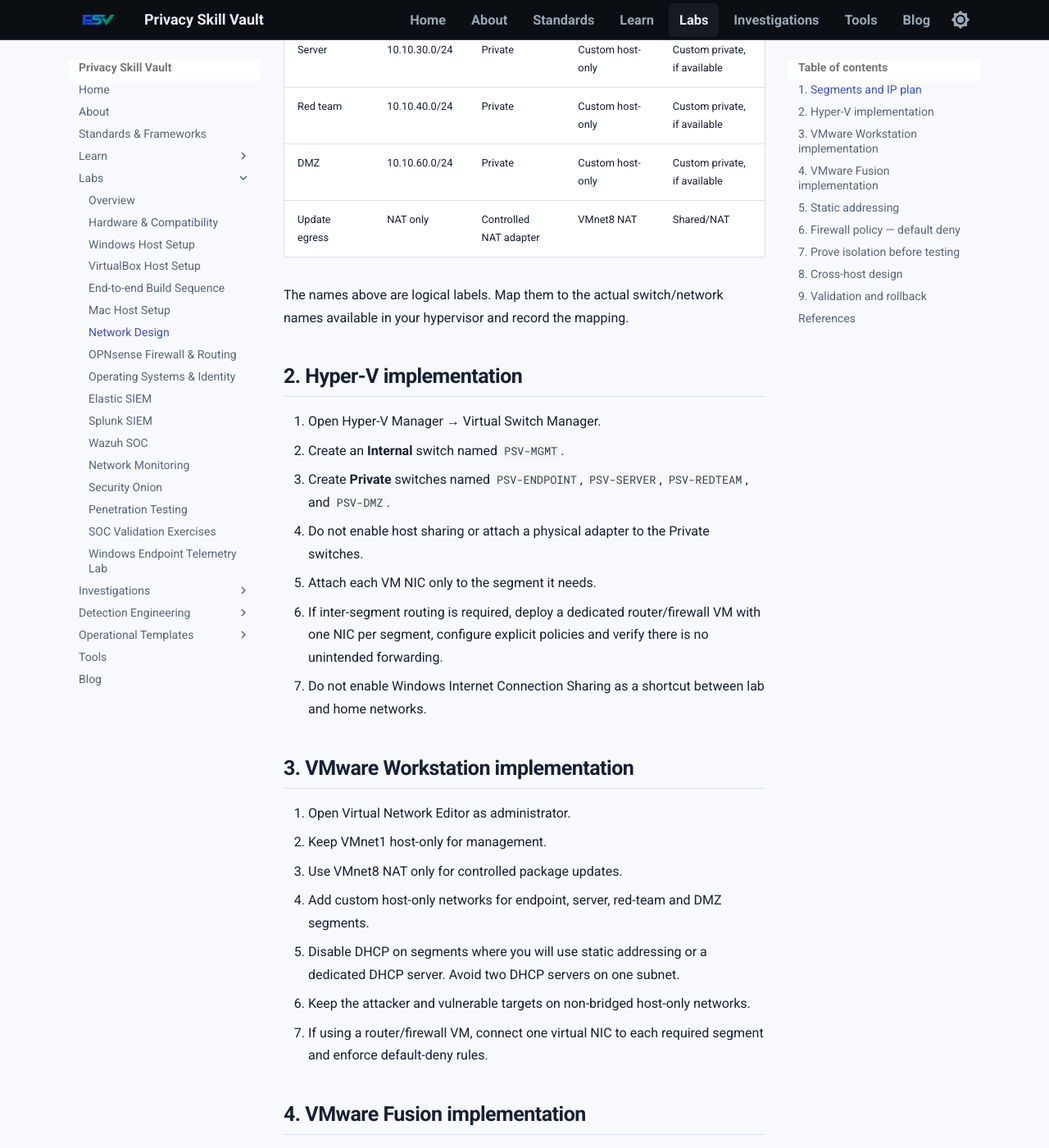
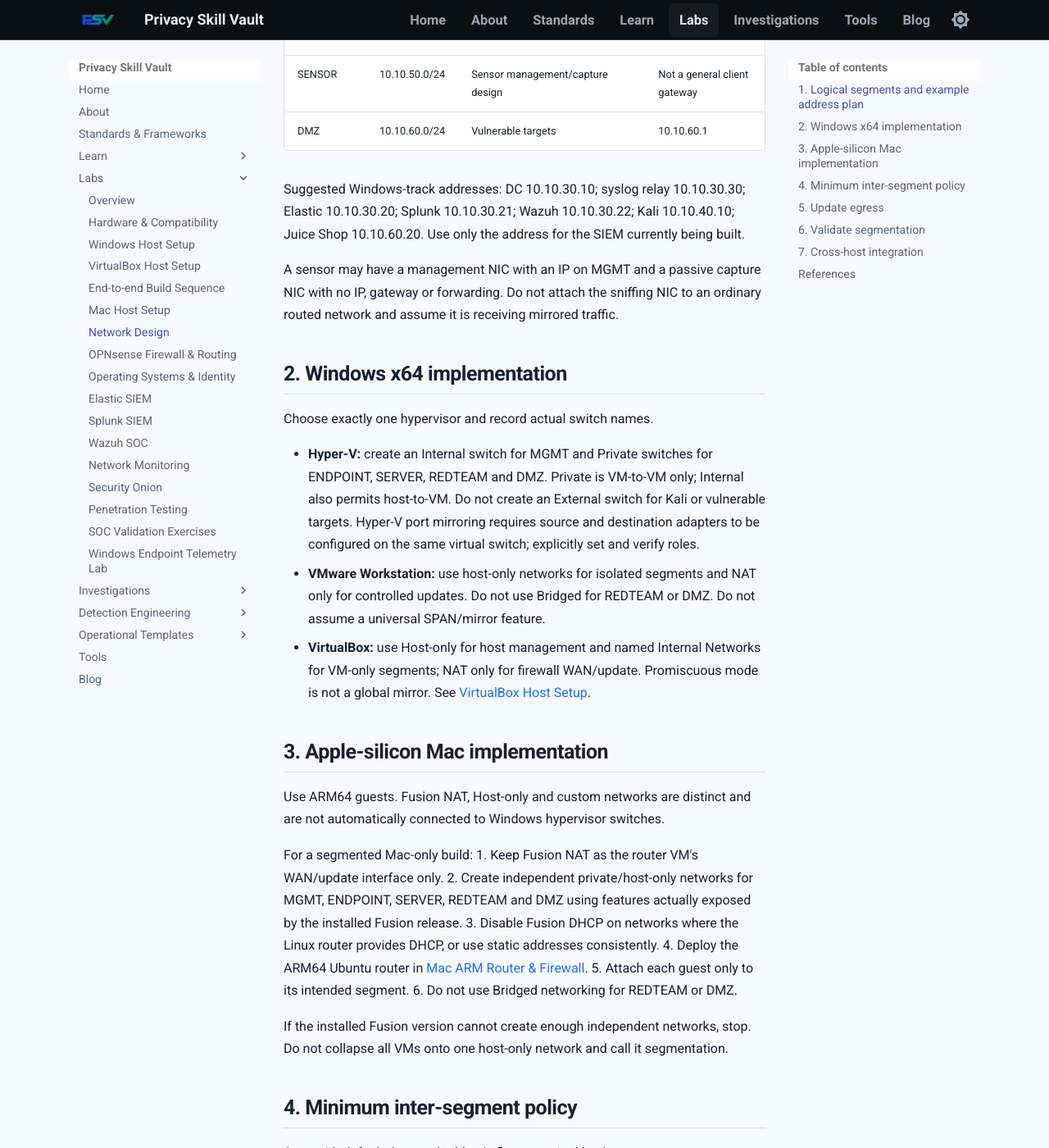
Before and after one commit to PrivacySkillVault/privacyskillvault.github.io, an MkDocs documentation site: the page built from docs/labs/network-design.md, in a window 1280 px wide and 1400 px high, scrolled down 699 px. Shown: the whole window at 82% size. Built offline with MkDocs 1.6.1 and Material for MkDocs 9.7.7, drawn with Linux system fonts in a browser that asks for light colours; some of the changed text lies outside the part shown.

Commit message:
Phase 6: align dual-platform network architecture and segmentation

````diff
--- a/docs/labs/network-design.md
+++ b/docs/labs/network-design.md
@@ -1,138 +1,96 @@
-# Lab 3 — Network design, segmentation and routing
+# Lab — Network design and segmentation
 
-<badge color="warning">Build guide — validate isolation before connecting targets</badge>
+<badge color="warning">Architecture baseline — validate on the selected hypervisor</badge>
 
-This guide defines the network layout used by all subsequent PSV labs. Build the networks first and prove isolation before installing Kali or vulnerable applications.
+This page defines the logical networks used by both host tracks. The Windows and Mac implementations are not interchangeable. Follow the [Master Build Sequence](build-sequence.md).
 
-## 1. Segments and IP plan
+## 1. Logical segments and example address plan
 
-Use the plan in the [lab overview](index.md#network-address-plan). The example uses 10.10.0.0/16 subnets; check for conflicts with your actual LAN, VPN and routes first.
+Check for overlap with home LAN, VPN, corporate routes and other VM networks before using these examples.
 
-| Network | Example subnet | Windows Hyper-V | VMware Workstation | VMware Fusion |
-|---|---|---|---|---|
-| Management | 10.10.10.0/24 | Internal | Host-only | Host-only/private, if available |
-| Endpoint | 10.10.20.0/24 | Private | Custom host-only | Custom private, if available |
-| Server | 10.10.30.0/24 | Private | Custom host-only | Custom private, if available |
-| Red team | 10.10.40.0/24 | Private | Custom host-only | Custom private, if available |
-| DMZ | 10.10.60.0/24 | Private | Custom host-only | Custom private, if available |
-| Update egress | NAT only | Controlled NAT adapter | VMnet8 NAT | Shared/NAT |
+| Segment | Subnet | Purpose | Example gateway |
+|---|---|---|---|
+| MGMT | 10.10.10.0/24 | Admin workstation and management interfaces | 10.10.10.1 |
+| ENDPOINT | 10.10.20.0/24 | Windows/Linux/Mac test endpoints | 10.10.20.1 |
+| SERVER | 10.10.30.0/24 | AD DS/DNS, syslog relay and selected SIEM | 10.10.30.1 |
+| REDTEAM | 10.10.40.0/24 | Kali assessment source | 10.10.40.1 |
+| SENSOR | 10.10.50.0/24 | Sensor management/capture design | Not a general client gateway |
+| DMZ | 10.10.60.0/24 | Vulnerable targets | 10.10.60.1 |
 
-The names above are logical labels. Map them to the actual switch/network names available in your hypervisor and record the mapping.
+Suggested Windows-track addresses: DC 10.10.30.10; syslog relay 10.10.30.30; Elastic 10.10.30.20; Splunk 10.10.30.21; Wazuh 10.10.30.22; Kali 10.10.40.10; Juice Shop 10.10.60.20. Use only the address for the SIEM currently being built.
 
-## 2. Hyper-V implementation
+A sensor may have a management NIC with an IP on MGMT and a passive capture NIC with no IP, gateway or forwarding. Do not attach the sniffing NIC to an ordinary routed network and assume it is receiving mirrored traffic.
 
-1. Open Hyper-V Manager → Virtual Switch Manager.
-2. Create an **Internal** switch named `PSV-MGMT`.
-3. Create **Private** switches named `PSV-ENDPOINT`, `PSV-SERVER`, `PSV-REDTEAM`, and `PSV-DMZ`.
-4. Do not enable host sharing or attach a physical adapter to the Private switches.
-5. Attach each VM NIC only to the segment it needs.
-6. If inter-segment routing is required, deploy a dedicated router/firewall VM with one NIC per segment, configure explicit policies and verify there is no unintended forwarding.
-7. Do not enable Windows Internet Connection Sharing as a shortcut between lab and home networks.
+## 2. Windows x64 implementation
 
-## 3. VMware Workstation implementation
+Choose exactly one hypervisor and record actual switch names.
 
-1. Open Virtual Network Editor as administrator.
-2. Keep VMnet1 host-only for management.
-3. Use VMnet8 NAT only for controlled package updates.
-4. Add custom host-only networks for endpoint, server, red-team and DMZ segments.
-5. Disable DHCP on segments where you will use static addressing or a dedicated DHCP server. Avoid two DHCP servers on one subnet.
-6. Keep the attacker and vulnerable targets on non-bridged host-only networks.
-7. If using a router/firewall VM, connect one virtual NIC to each required segment and enforce default-deny rules.
+- **Hyper-V:** create an Internal switch for MGMT and Private switches for ENDPOINT, SERVER, REDTEAM and DMZ. Private is VM-to-VM only; Internal also permits host-to-VM. Do not create an External switch for Kali or vulnerable targets. Hyper-V port mirroring requires source and destination adapters to be configured on the same virtual switch; explicitly set and verify roles.
+- **VMware Workstation:** use host-only networks for isolated segments and NAT only for controlled updates. Do not use Bridged for REDTEAM or DMZ. Do not assume a universal SPAN/mirror feature.
+- **VirtualBox:** use Host-only for host management and named Internal Networks for VM-only segments; NAT only for firewall WAN/update. Promiscuous mode is not a global mirror. See [VirtualBox Host Setup](platform-virtualbox.md).
 
-## 4. VMware Fusion implementation
+## 3. Apple-silicon Mac implementation
 
-1. Open Fusion network settings and inspect the actual network modes available in your installed release.
-2. Identify shared/NAT and host-only networks.
-3. Use host-only/private networks for isolated test VMs where the version supports them.
-4. Do not assume Fusion exposes the same number of custom segments as Workstation. If it does not, run a smaller standalone Mac lab or connect through a separately configured lab firewall/router.
-5. Do not bridge an intentionally vulnerable target to Wi-Fi/Ethernet.
-6. For cross-host lab integration, use a dedicated physical lab router with isolated VLANs or a carefully configured firewall appliance. Do not treat the home router as a lab firewall.
+Use ARM64 guests. Fusion NAT, Host-only and custom networks are distinct and are not automatically connected to Windows hypervisor switches.
 
-## 5. Static addressing
+For a segmented Mac-only build:
+1. Keep Fusion NAT as the router VM's WAN/update interface only.
+2. Create independent private/host-only networks for MGMT, ENDPOINT, SERVER, REDTEAM and DMZ using features actually exposed by the installed Fusion release.
+3. Disable Fusion DHCP on networks where the Linux router provides DHCP, or use static addresses consistently.
+4. Deploy the ARM64 Ubuntu router in [Mac ARM Router & Firewall](mac-arm-routing.md).
+5. Attach each guest only to its intended segment.
+6. Do not use Bridged networking for REDTEAM or DMZ.
 
-For each segment, document:
-- Subnet and mask.
-- Gateway address (only if a router/firewall exists).
-- DHCP range and reservations.
-- DNS server.
-- NTP source.
-- Allowed source/destination/port rules.
-- Whether host-to-VM access is allowed.
-- Whether Internet egress is allowed and when.
+If the installed Fusion version cannot create enough independent networks, stop. Do not collapse all VMs onto one host-only network and call it segmentation.
 
-Do not assign a gateway on an isolated network unless that gateway exists. A static address alone does not provide DNS, Internet access or routing.
+## 4. Minimum inter-segment policy
 
-## 6. Firewall policy — default deny
-
-Start with no inter-segment forwarding. Add specific flows only as required.
+Start with default-deny and add only flows required by the current stage.
 
 | Source | Destination | Purpose | Policy |
 |---|---|---|---|
-| Admin workstation | Management interfaces | Admin access | Allow only required ports |
-| Endpoint | DNS/NTP | Name/time services | Allow to designated servers |
-| Endpoint | Elastic Fleet/outputs | Telemetry | Allow documented agent destinations |
-| Endpoint | Splunk receiver | Forwarded events | Allow configured receiving port only |
-| Endpoint | Wazuh manager | Agent communication | Allow documented Wazuh ports only |
-| Kali | DMZ target | Authorised testing | Allow only target IPs and test ports |
-| Sensor mgmt NIC | Management | Sensor administration | Allow from admin workstation |
-| Sensor sniff NIC | Mirrored traffic | Passive capture | No IP/gateway; no forwarding |
-| Vulnerable target | Home LAN | None | Deny |
-| Vulnerable target | Internet | Normally none | Deny except temporary controlled update window |
+| Admin workstation | Firewall/VM management | Administration | Allow named admin IPs/ports only |
+| ENDPOINT | Domain controller | DNS/Kerberos/LDAP/SMB/RPC as required | Allow documented AD ports to DC only |
+| Lab hosts | DNS/NTP | Name/time | Allow designated resolver/time source |
+| Firewall/router | Syslog relay | Firewall/IDS logs | Allow configured TCP/UDP/TLS listener only |
+| Relay/sensor/endpoint | Selected SIEM | Log forwarding | Allow documented agent/receiver ports only |
+| Kali | DMZ target | Authorised testing | Allow only scoped target IPs/ports |
+| DMZ | MGMT/SERVER/ENDPOINT/home LAN | None by default | Deny |
+| REDTEAM | Home LAN/MGMT | None | Deny |
+| Capture NIC | Routed destinations | Passive capture | No IP, gateway or forwarding |
 
-Port numbers must be taken from the exact versions and configuration you install. Do not copy a generic list without checking whether the product uses TLS, custom ports, Fleet, forwarders, or an alternative receiver.
+Do not guess Active Directory ports. Use Microsoft's current port documentation and test the exact services enabled, including dynamic RPC requirements.
 
-## 7. Prove isolation before testing
+## 5. Update egress
 
-On Kali, inspect routes:
+Permit OS/package updates from designated infrastructure VMs during a maintenance window. Remove update access from Kali and vulnerable targets before assessments. Do not expose management interfaces on WAN or use Internet Connection Sharing as a shortcut.
 
-```bash
-ip -br address
-ip route
-```
+## 6. Validate segmentation
 
-On a Windows target:
+On Linux:
 
-```powershell
-Get-NetIPConfiguration
-Get-NetRoute -AddressFamily IPv4
-Get-NetFirewallProfile
-```
+    ip -br address
+    ip route
+    ip neigh
 
-Run controlled connectivity checks:
-- Kali can reach the assigned vulnerable target IP.
-- Kali cannot reach your home router or unrelated LAN hosts.
-- The target cannot initiate connections to the home LAN.
-- Management access works only from the admin host.
-- Endpoint telemetry reaches only the SIEM receiver required for the current lab.
+On Windows:
 
-A failed ping is not conclusive proof of isolation because ICMP may be blocked. Check routes, firewall rules, virtual switch membership and a targeted TCP connection test. Record the results.
+    Get-NetIPConfiguration
+    Get-NetRoute -AddressFamily IPv4
+    Get-NetFirewallProfile
 
-## 8. Cross-host design
+Test allowed and denied TCP paths to known IPs/ports. Inspect routes and firewall logs. A failed ping alone is not proof because ICMP may be blocked independently.
 
-Hyper-V private switches and Fusion host-only networks are local to each host. They are not automatically interconnected.
+Record source/destination IP and port, expected rule, observed verdict, route/NIC, timestamp and result.
 
-For a two-host shared lab, use one of:
-- A dedicated managed switch and lab firewall/router with separate VLANs, if the PC and Mac have suitable wired adapters.
-- A dedicated firewall VM with carefully controlled host-only uplinks and an explicit inter-host tunnel.
-- Separate per-host labs with data forwarded to a SIEM reachable through the management segment.
+## 7. Cross-host integration
 
-Do not extend the red-team/DMZ Layer 2 segment onto your home Wi-Fi. Keep the routing point controlled and logged.
+Hyper-V private switches and Fusion host-only networks are local to their hosts. The safe default is two isolated lab islands with their own routing and SIEM ingestion.
 
-## 9. Validation and rollback
-
-Before proceeding:
-- [ ] Network segments exist and are named.
-- [ ] Each VM NIC is attached to the intended segment.
-- [ ] Kali and vulnerable targets are not bridged.
-- [ ] No accidental DHCP overlap exists.
-- [ ] No default route leaks from the DMZ/red-team network.
-- [ ] SIEM endpoints are reachable only on required ports.
-- [ ] Sensor sniff interface has no default gateway.
-- [ ] Isolation tests are recorded.
-
-If isolation fails, power off the attacker and target VMs, disconnect their NICs, correct the switch/firewall configuration, and retest. Do not continue with offensive exercises until isolation is demonstrated.
+A shared cross-host enterprise design is a separate project requiring an x86-64 firewall appliance, managed switch, VLAN plan, suitable physical NICs and explicit management/telemetry policy. Do not bridge REDTEAM or DMZ onto home Wi-Fi.
 
 ## References
 
 - [Hyper-V virtual switches](https://learn.microsoft.com/en-us/windows-server/virtualization/hyper-v/virtual-switch)
-- [VMware desktop hypervisor FAQ](https://www.vmware.com/docs/desktop-hypervisor-faqs)
+- [Broadcom Fusion networking types](https://knowledge.broadcom.com/external/article/303393/understanding-networking-types-in-vmware.html)
+- [Oracle VirtualBox networking](https://docs.oracle.com/en/virtualization/virtualbox/7.2/user/networkingdetails.html)
````
